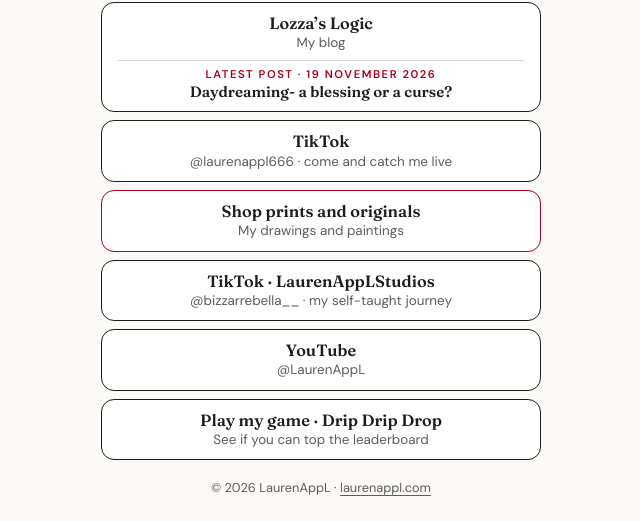
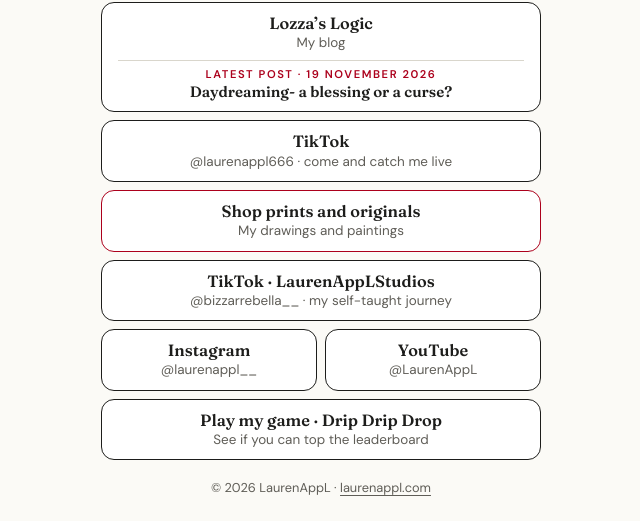
Before and after one commit to jellytotjouster/LaurenAppL, a website: page links.html in a window 1280 px wide. Shown: the part 304-825 px from the top of the page, without its empty margins (319-959 px from the left). Drawn offline with Linux system fonts and the light colour scheme; no server answers.

Commit message:
Link page: Instagram back, beside YouTube
Co-Authored-By: Claude Sonnet 5.5 <noreply@anthropic.com>
Claude-Session: https://claude.ai/code/session_01JsWACnkJtVr9M8WDU861xd

```diff
--- a/links.html
+++ b/links.html
@@ -4,11 +4,11 @@
 <meta charset="utf-8">
 <meta name="viewport" content="width=device-width,initial-scale=1,viewport-fit=cover">
 <title>LaurenAppL | Links</title>
-<meta name="description" content="Read the blog, find LaurenAppL on TikTok and YouTube, shop original art and prints, and play Drip Drip Drop.">
+<meta name="description" content="Read the blog, find LaurenAppL on Instagram, TikTok and YouTube, shop original art and prints, and play Drip Drip Drop.">
 <meta name="theme-color" content="#FBFAF6">
 <meta name="color-scheme" content="light">
 <meta property="og:title" content="LaurenAppL | Links">
-<meta property="og:description" content="Read the blog, find LaurenAppL on TikTok and YouTube, shop original art and prints, and play Drip Drip Drop.">
+<meta property="og:description" content="Read the blog, find LaurenAppL on Instagram, TikTok and YouTube, shop original art and prints, and play Drip Drip Drop.">
 <meta property="og:type" content="website">
 <meta property="og:url" content="https://laurenappl.com/links">
 <meta property="og:image" content="https://laurenappl.com/media/site/artwork-1024.png">
@@ -42,6 +42,8 @@ nav { width: 100%; display: flex; flex-direction: column; gap: 8px; }
 .btn:hover .late, .btn:focus-visible .late { border-top-color: #4a4a46; }
 .btn:hover .late em, .btn:focus-visible .late em { color: #f2a3ae; }
 .btn:hover .late i, .btn:focus-visible .late i { color: var(--bg); }
+.pair { display: grid; grid-template-columns: 1fr 1fr; gap: 8px; }
+.pair .btn { min-width: 0; padding-inline: 10px; }
 .btn.main { border-color: var(--sig); }
 .btn.main:hover, .btn.main:focus-visible { background: var(--sig); color: #fff; }
 .btn.main:hover span, .btn.main:focus-visible span { color: #f7d6db; }
@@ -60,7 +62,10 @@ footer a { color: inherit; text-underline-offset: 3px; }
     <a class="btn" href="https://www.tiktok.com/@laurenappl666" target="_blank" rel="noopener"><b>TikTok</b><span>@laurenappl666 &middot; come and catch me live</span></a>
     <a class="btn main" href="/#shop"><b>Shop prints and originals</b><span>My drawings and paintings</span></a>
     <a class="btn" href="https://www.tiktok.com/@bizzarrebella__" target="_blank" rel="noopener"><b>TikTok &middot; LaurenAppLStudios</b><span>@bizzarrebella__ &middot; my self-taught journey</span></a>
-    <a class="btn" href="https://www.youtube.com/@LaurenAppL" target="_blank" rel="noopener"><b>YouTube</b><span>@LaurenAppL</span></a>
+    <div class="pair">
+      <a class="btn" href="https://www.instagram.com/laurenappl__" target="_blank" rel="noopener"><b>Instagram</b><span>@laurenappl__</span></a>
+      <a class="btn" href="https://www.youtube.com/@LaurenAppL" target="_blank" rel="noopener"><b>YouTube</b><span>@LaurenAppL</span></a>
+    </div>
     <a class="btn" href="/#play"><b>Play my game &middot; Drip Drip Drop</b><span id="hs">See if you can top the leaderboard</span></a>
   </nav>
 
```
